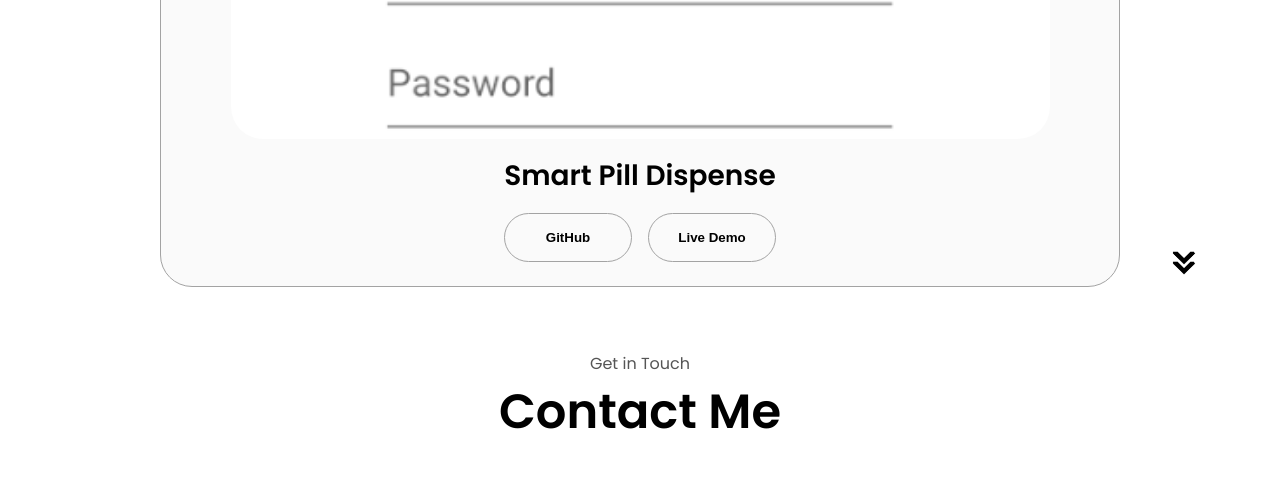
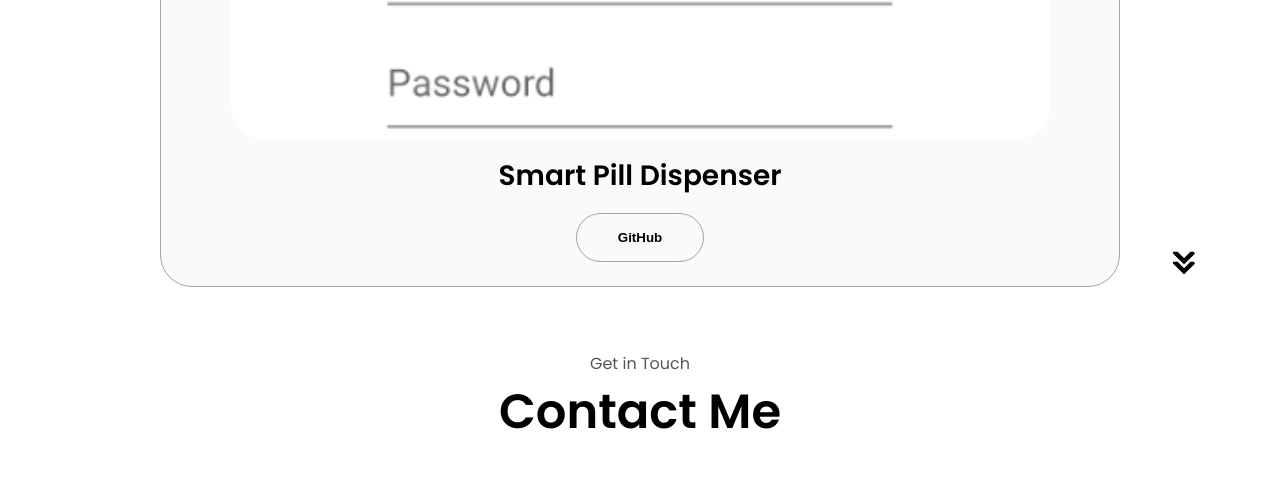
Before and after one commit to christian-sayers/portfolio, a plain HTML site: page index.html in a window 1280 px wide. Shown: the part 3298-3775 px from the top of the page. Drawn offline with Linux system fonts and the light colour scheme.

Commit message:
Removed demo button for pill dispenser

```diff
--- a/index.html
+++ b/index.html
@@ -109,12 +109,12 @@
             <p>
               I am Christian Sayers, a Mechatronics Engineering graduate from
               the University of Waterloo. With a strong foundation in software
-              development and a passion for leveraging technology to solve complex
-              challenges, I am eager to contribute to any team's success. My
-              experience includes developing innovative solutions in C++, Python,
-              and Java. I thrive in dynamic environments, collaboration, and embrace
-              continuous learning to deliver exceptional results throughout the
-              software development lifecycle.
+              development and a passion for leveraging technology to solve
+              complex challenges, I am eager to contribute to any team's
+              success. My experience includes developing innovative solutions in
+              C++, Python, and Java. I thrive in dynamic environments,
+              collaboration, and embrace continuous learning to deliver
+              exceptional results throughout the software development lifecycle.
             </p>
           </div>
         </div>
@@ -295,7 +295,9 @@
                 class="project-img"
               />
             </div>
-            <h2 class="experience-sub-title project-title">Smart Pill Dispense</h2>
+            <h2 class="experience-sub-title project-title">
+              Smart Pill Dispenser
+            </h2>
             <div class="btn-container">
               <button
                 class="btn btn-color-2 project-btn"
@@ -303,12 +305,12 @@
               >
                 GitHub
               </button>
-              <button
+              <!-- <button
                 class="btn btn-color-2 project-btn"
                 onclick="window.open('https://github.com/christian-sayers/MEDiCAL-android-app')"
               >
                 Live Demo
-              </button>
+              </button> -->
             </div>
           </div>
           <!-- <div class="details-container color-container">
```
